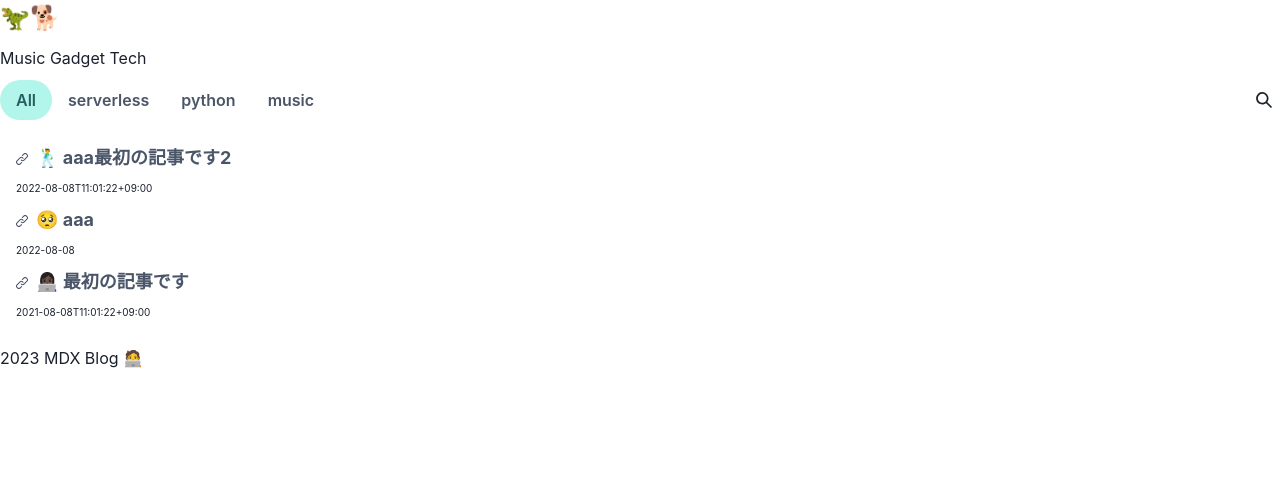
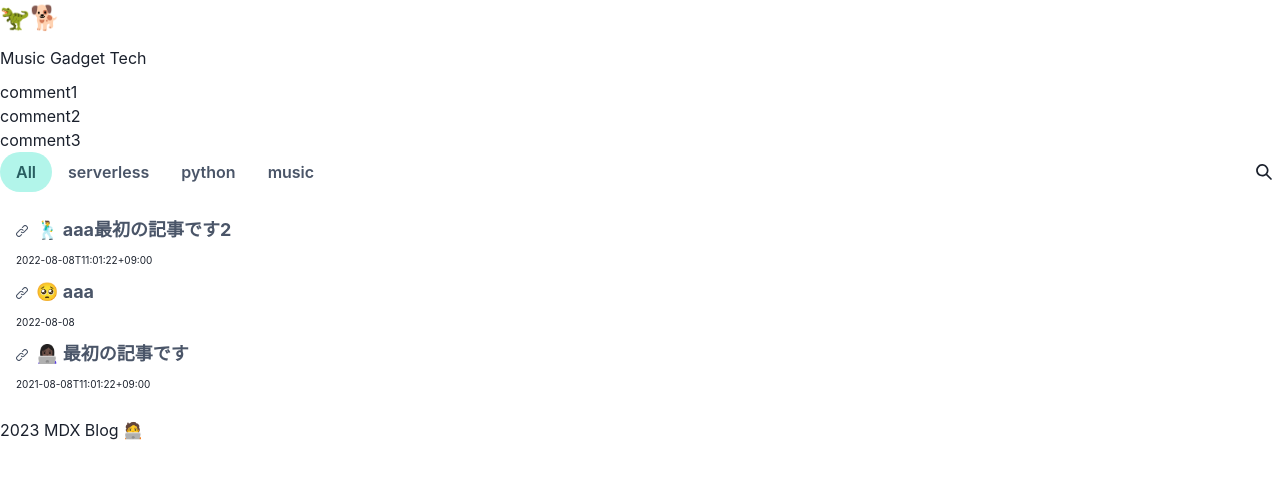
Before and after one commit to kzhub/mdx-blog, a Next.js app: page / in a window 1280 px wide. Shown: the top 478 px of the page. Built offline with nearby package versions, Linux system fonts and the light colour scheme.

Commit message:
add comment component

```diff
--- /dev/null
+++ b/components/ArticleComments.tsx
@@ -0,0 +1,11 @@
+const ArticleComments = () => {
+	return (
+		<ol>
+			<li>comment1</li>
+			<li>comment2</li>
+			<li>comment3</li>
+		</ol>
+	);
+}
+
+export default ArticleComments;
--- a/pages/index.tsx
+++ b/pages/index.tsx
@@ -13,6 +13,7 @@ import {
 	TabPanel,
 } from '@chakra-ui/react'
 import Article from "@/components/Article";
+import ArticleComments from "@/components/ArticleComments";
 
 type articleObjectType = {
 	data: String,
@@ -38,7 +39,7 @@ export default function Home({ data }: { data: Array<articleObjectType> }) {
 				<meta name="viewport" content="width=device-width, initial-scale=1" />
 				<link rel="icon" href="/favicon.ico" />
 			</Head>
-
+				<ArticleComments />
 				<Tabs variant='soft-rounded' colorScheme='teal'>
 					<Flex>
 						<Box>
@@ -76,6 +77,8 @@ export default function Home({ data }: { data: Array<articleObjectType> }) {
 						})}
 					</TabPanels>
 				</Tabs>
+
+
 		</>
 	);
 }
--- a/pages/posts/template.mdx
+++ b/pages/posts/template.mdx
@@ -5,6 +5,8 @@ export const meta = {
 };
 
 # My MDX page
+## My MDX page
+### My MDX page
 
 This is a list in markdown:こんにちは
 - One
@@ -12,3 +14,9 @@ This is a list in markdown:こんにちは
 - Three
 
 Checkout my React component:
+aaa
+**aa**
+aa
+
+- [ ] チェックボックス1
+- [x] チェックボックス1
```
